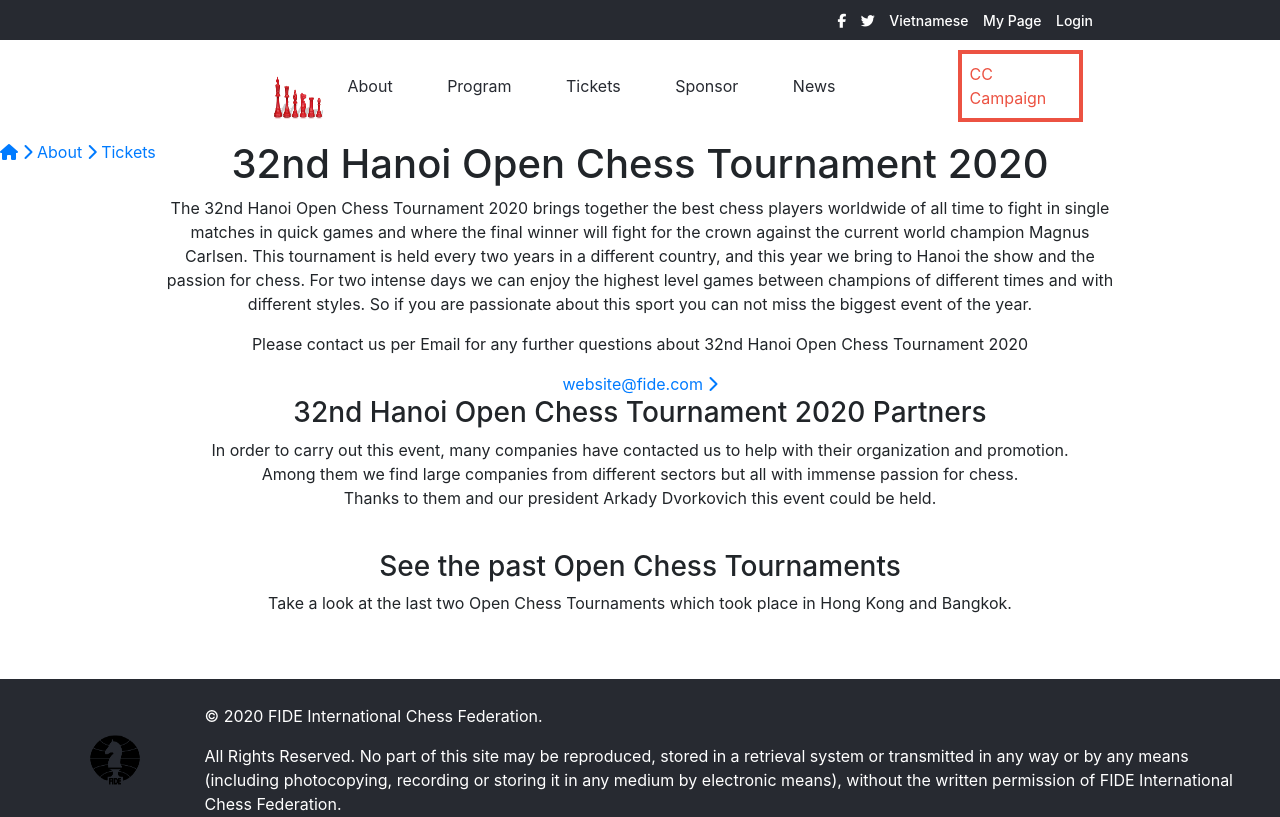
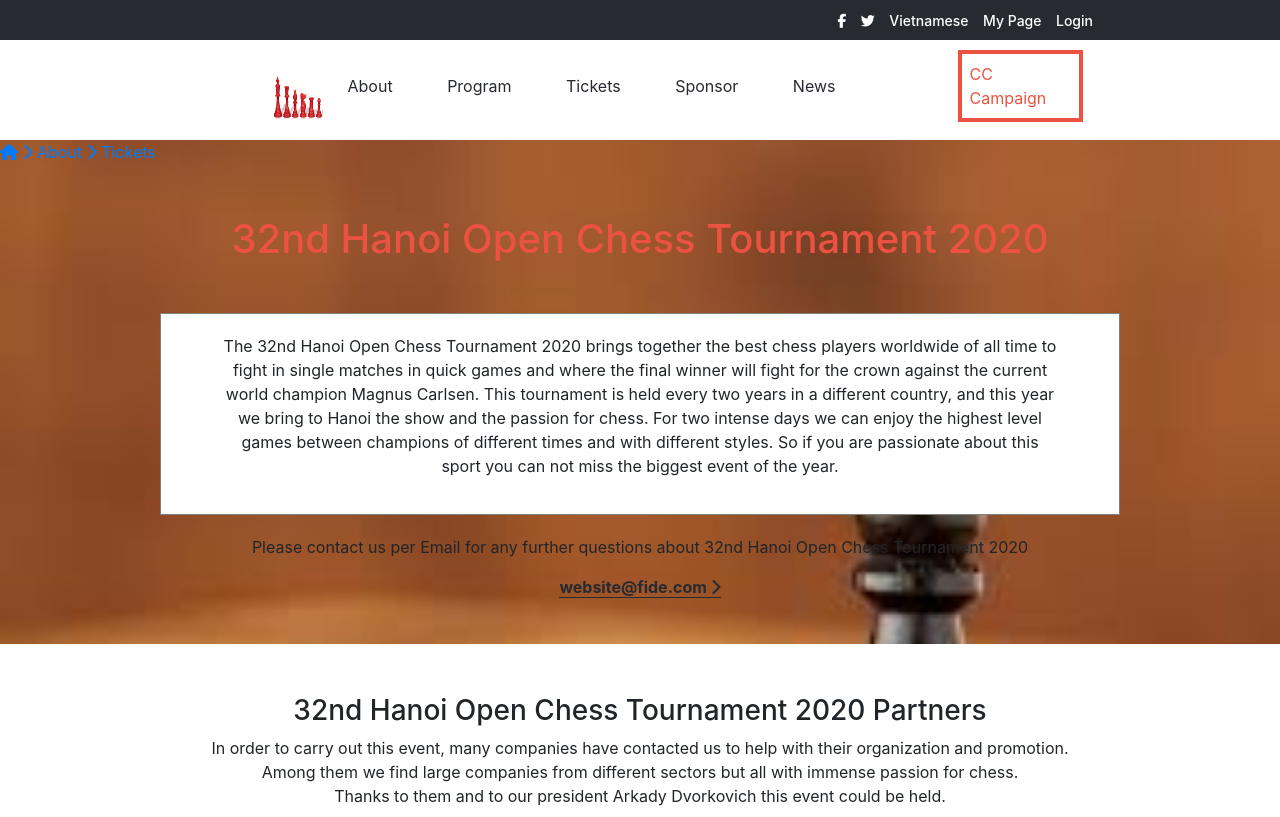
Before and after one commit to javitocor/Capstone-Project, a plain HTML site: page about.html in a window 1280 px wide. Shown: the top 817 px of the page. Drawn offline with nearby package versions, Linux system fonts and the light colour scheme.

Commit message:
Added background image to main section and images to the bottom section

```diff
--- a/about.html
+++ b/about.html
@@ -63,7 +63,7 @@
             <h3>32nd Hanoi Open Chess Tournament 2020 Partners</h3>
             <p>In order to carry out this event, many companies have contacted us to help with their organization and promotion.<br>
               Among them we find large companies from different sectors but all with immense passion for chess.<br>
-              Thanks to them and our president Arkady Dvorkovich this event could be held.</p>
+              Thanks to them and to our president Arkady Dvorkovich this event could be held.</p>
             <div class="logo-img"><img src="" alt=""></div>
         </section>
         <!-- Main previous -->
@@ -71,8 +71,8 @@
             <h3>See the past Open Chess Tournaments</h3>
             <p>Take a look at the last two Open Chess Tournaments which took place in Hong Kong and Bangkok.</p>
             <div class="previous-cards-container">
-                <div class="previous-cards"><img src="" alt=""></div>
-                <div class="previous-cards"><img src="" alt=""></div>
+                <div class="previous-cards"><img src="./images/hongkong.jfif" alt=""></div>
+                <div class="previous-cards"><img src="./images/chessthai.png" alt=""></div>
             </div>
         </section>
     </main>
--- a/style.css
+++ b/style.css
@@ -307,24 +307,53 @@
 .main-top-container {
 	text-align: center;
 	width: 100%;
+	padding: 25px 0;
+	background: url(./images/background2.jfif);
+	background-size: cover;
+	background-repeat: no-repeat;
+}
+
+.main-top-container h1 {
+	color: #EC5242;
+	margin: 50px;
 }
 
 .text-card {
 	background-color: white;
 	width: 75%;
-	margin: 0 auto;
+	margin: 15px auto;
+	border: 1px solid gray;
+	padding: 20px 60px;
+}
+
+.text-contact {
+	margin: 20px auto;
 }
 
 .text-contact a {
 	text-decoration: none;
+	color: #272A31;
+	font-weight: bold;
+	border-bottom: 1px solid #272A31;
 }
 
 .main-logo {
 	text-align: center;
+	margin: 25px 0;
+	padding: 25px 0;
 }
 
 .main-previous {
 	text-align: center;
+}
+
+.previous-cards-container {
+	display: flex;
+	flex-flow: row wrap;
+	justify-content: space-between;
+	width: 75%;
+	margin: 40px auto;
+	padding: 20px 66px;
 }
 
 .footer-bottom-container-2 {
```
Also changed, not shown: images/background2.jfif (added), images/chessthai.png (added), images/hongkong.jfif (added).
